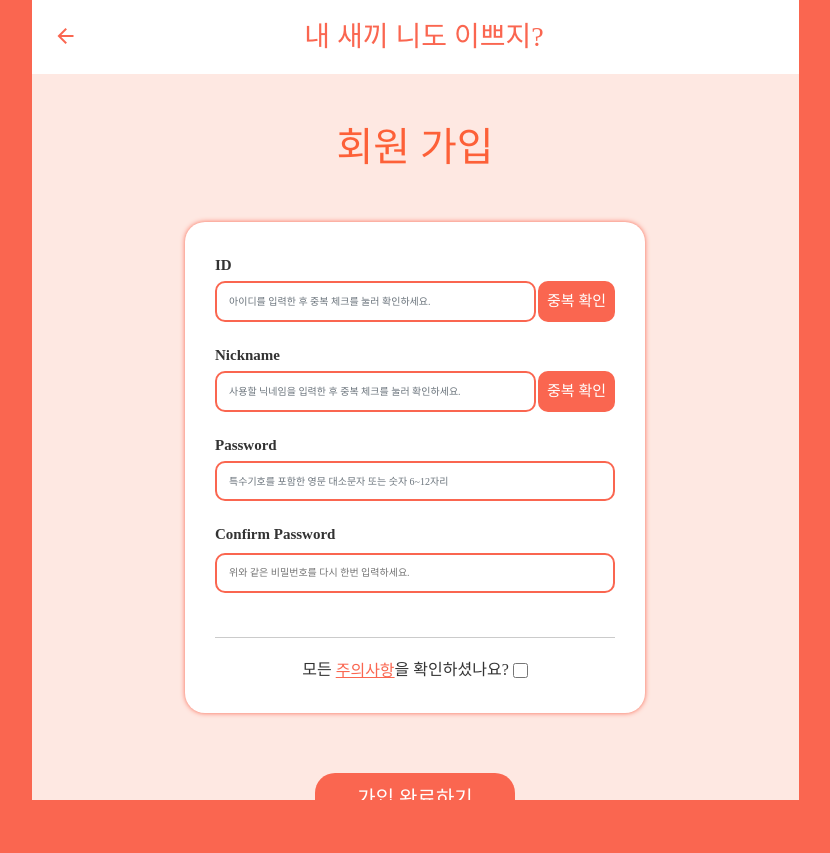
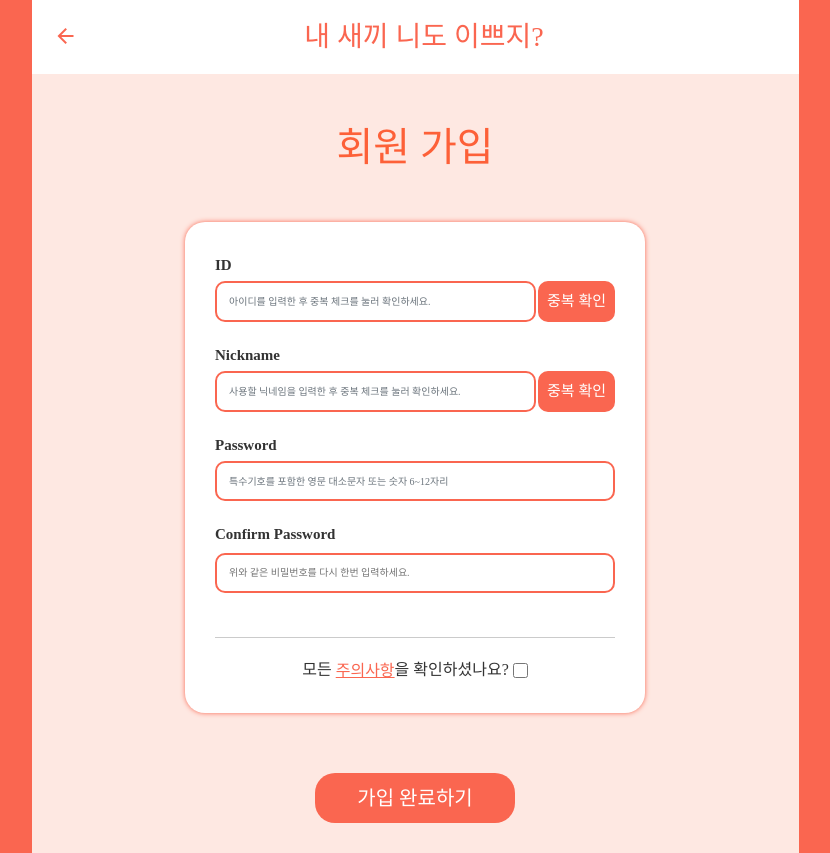
Before and after one commit to easyh321/SWC_ET-s, a Flask app: template total/templates/signup.html in a window 1280 px wide. Shown: the whole page, without its empty margins (225-1055 px from the left). Before the commit the page ends 800 px from the top, so only its background shows below. Run offline with Flask 2, Linux system fonts and the light colour scheme; the template is opened without the code that fills it, so the values that code supplies are empty; some web fonts are replaced.

Commit message:
signup 반응형 최종
입니다

```diff
--- a/total/templates/signup.html
+++ b/total/templates/signup.html
@@ -56,10 +56,10 @@
 
         .main {
             width: 100vw;
-            height: 100%;
             background-color: #fa6650;
             margin-left: auto;
             margin-right: auto;
+            overflow: auto;
 
             display: flex;
             flex-direction: column;
@@ -69,15 +69,13 @@
         .main .main-page {
             max-width: 767px;
             width: 100%;
-            height: 100vh;
             background: #FEE8E2;
         }
 
         .main .main-page .page-gap {
             max-width: 767px;
             width: 100%;
-            height: 100vh;
-            overflow: auto;
+            height: auto;
         }
 
         .main .main-page .header {
@@ -261,7 +259,7 @@
             top: 0;
             left: 0;
             width: 100%;
-            height: 100vh;
+            height: auto;
             background-color: rgba(0, 0, 0, 0.3);
             z-index: 1000;
             z-index: -1;
```
Lines whose indentation alone changed are shown as unchanged.
